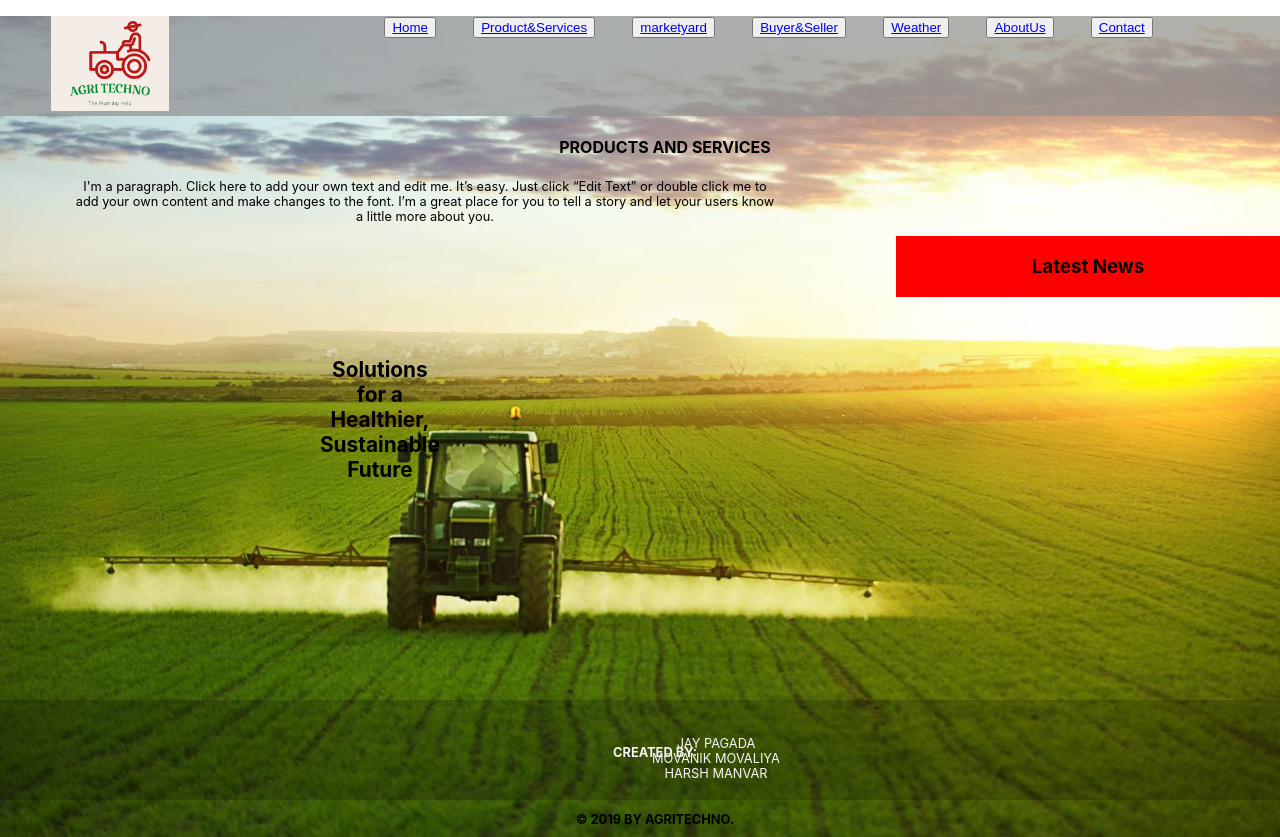
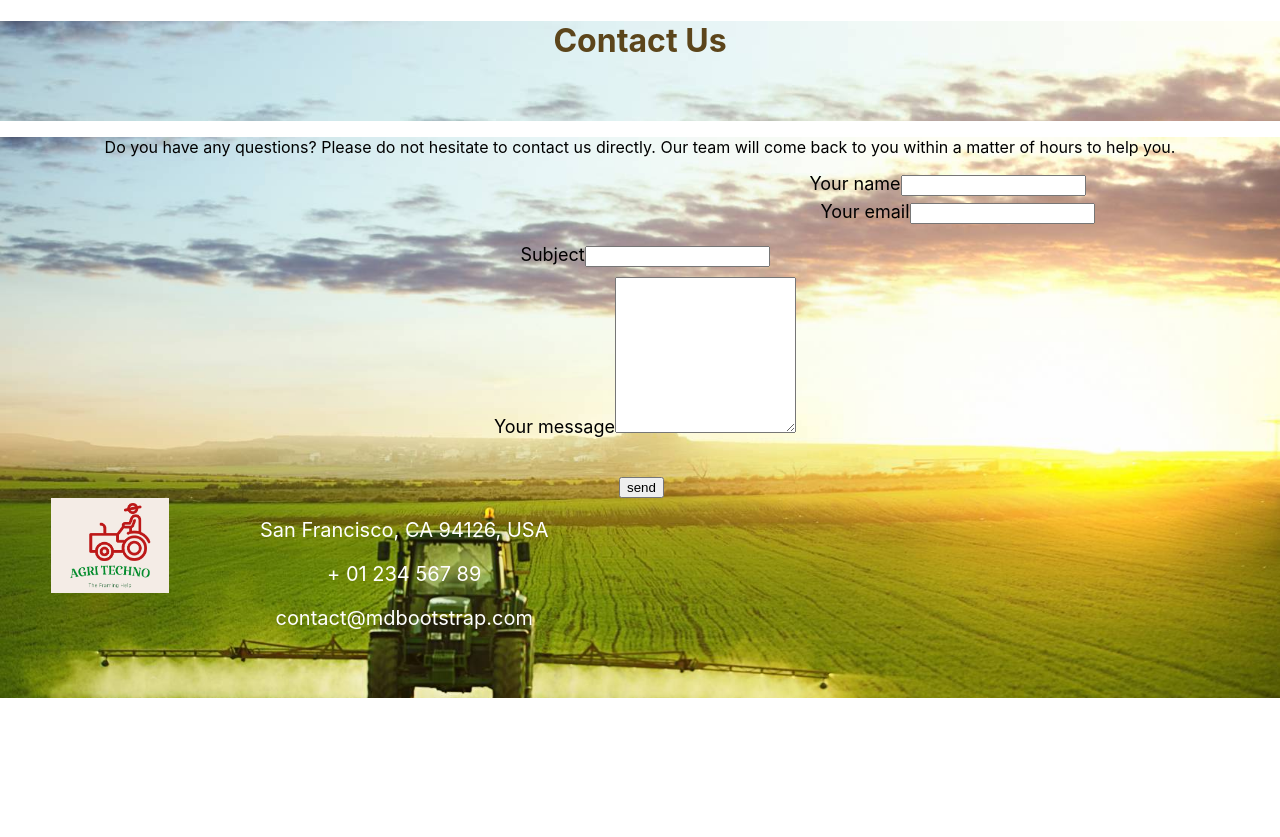
Before and after one commit to JayPagada/agri-techno, a React (Create React App) app: page /contactus in a window 1280 px wide. After the commit the page ends 800 px from the top, so only its background shows below. Built offline with nearby package versions, Linux system fonts and the light colour scheme.

Commit message:
added contact page and about us page

```diff
--- a/src/App.js
+++ b/src/App.js
@@ -2,12 +2,15 @@ import React from 'react';
 import { Route,Switch } from 'react-router-dom';
 import './App.css';
 import Home from './component/Home/Home';
-
+import AboutUs from './component/AboutUs/AboutUs';
+import Contact from './component/Contact/Contact';
 function App() {
   return (
     <div className="App">
     <Switch>
-      <Route path="/" component={Home}/>,
+      <Route path="/" exact component={Home}/>,
+      <Route path="/aboutus" component={AboutUs}/>,
+      <Route path="/contactus" component={Contact}/>,
     </Switch>
     </div>
   );
--- /dev/null
+++ b/src/component/AboutUs/AboutUs.css
@@ -0,0 +1,77 @@
+.container{
+    background-color: white;
+}
+h1{
+    height: 100px;
+    margin-left: 50px;
+    color: rgb(92, 69, 27);
+}
+
+.para{
+    width: 60%;
+    color: rgb(22, 16, 2);
+    margin-left: 20%;
+    text-align: center;
+    align-items: center;
+}
+
+.card1{
+    margin-left: 50px;
+    margin-top: 50px;
+    align-items: center;
+}
+.card1 img{
+    height: 300px;
+    width: 500px;
+}
+.card2{
+    display: flex;
+    flex-direction: row;
+    margin-top: 50px;
+    margin-left: 50px;
+    align-items: center;
+}
+.card2 img{
+    height: 300px;
+    width: 500px;
+}
+.card3{
+    display: flex;
+    flex-direction: row;
+    margin-left: 50px;
+    align-items: center;
+}
+.card3 img{
+    height: 300px;
+    width: 500px;
+}
+.card4{
+    display: flex;
+    flex-direction: row;
+    margin-left: 50px;
+    align-items: center;
+}
+.card4 img{
+    height: 300px;
+    width: 500px;
+}
+
+.twocard1{
+    display: flex;
+    flex-direction: row;
+    margin-left: 80px;
+}
+
+.twocard2{
+    display: flex;
+    flex-direction: row;
+    margin-left: 80px;
+    margin-top: 50px;
+}
+.maincard{
+    color: white;
+}
+
+.maincard Card Meta title{
+    font-size: 20px;
+}
--- a/src/component/AboutUs/AboutUs.jsx
+++ b/src/component/AboutUs/AboutUs.jsx
@@ -0,0 +1,83 @@
+import React from "react";
+import "./AboutUs.css";
+import image1 from "../../assete/agriculture1.jpg";
+import image2 from "../../assete/agriculture2.jpg";
+import image3 from "../../assete/agriculture3.jpg";
+import image4 from "../../assete/agritechno2.jpg";
+import { Card } from "antd";
+
+const { Meta } = Card;
+const AboutUs = () => {
+  return (
+    <div className="container">
+      <h1>About Agri Techno</h1>
+      <div className="para">
+        In the Agri-techno we give the all type of information in the
+        Agri-techno we give crop management,products&all type of Services.
+        Agri-Techno is that type of web-site in this we provide a marketing yard
+        crop prize list and other information we give a selling and buying
+        options and give a equipment,seeds,pesticides,technology,etc..... also
+        we give the weather forecasting in our web-site.
+      </div>
+      <div className="maincard">
+        <div className="twocard1">
+          <div className="card1">
+            <Card
+              hoverable
+              style={{ width: 500, marginLeft: 50 }}
+              cover={<img alt="example" src={image1} />}
+            >
+              <Meta
+                title="Europe Street beat"
+                description="I'm a paragraph. Click here to add your own text and edit me. It’s easy. Just click “Edit Text” or double click me to add your own content and make changes to the font. I’m a great place for you to tell a story and let your users know a little more about you."
+              />
+            </Card>
+          </div>
+
+          <div className="card2">
+            <Card
+              hoverable
+              style={{ width: 500, marginLeft: 50 }}
+              cover={<img alt="example" src={image2} />}
+            >
+              <Meta
+                title="Europe Street beat"
+                description="I'm a paragraph. Click here to add your own text and edit me. It’s easy. Just click “Edit Text” or double click me to add your own content and make changes to the font. I’m a great place for you to tell a story and let your users know a little more about you."
+              />
+            </Card>
+          </div>
+        </div>
+
+        <div className="twocard2">
+          <div className="card3">
+            <Card
+              hoverable
+              style={{ width: 500, marginLeft: 50 }}
+              cover={<img alt="example" src={image3} />}
+            >
+              <Meta
+                title="Europe Street beat"
+                description="I'm a paragraph. Click here to add your own text and edit me. It’s easy. Just click “Edit Text” or double click me to add your own content and make changes to the font. I’m a great place for you to tell a story and let your users know a little more about you."
+              />
+            </Card>
+          </div>
+
+          <div className="card4">
+            <Card
+              hoverable
+              style={{ width: 500, marginLeft: 50 }}
+              cover={<img alt="example" src={image4} />}
+            >
+              <Meta
+                title="Europe Street beat"
+                description="I'm a paragraph. Click here to add your own text and edit me. It’s easy. Just click “Edit Text” or double click me to add your own content and make changes to the font. I’m a great place for you to tell a story and let your users know a little more about you."
+              />
+            </Card>
+          </div>
+        </div>
+      </div>
+    </div>
+  );
+};
+
+export default AboutUs;
--- /dev/null
+++ b/src/component/Contact/Contact.css
@@ -0,0 +1,61 @@
+h1{
+    background-image:url('../../assete/farm.jpg');
+    margin-left: 0%;
+    margin-bottom: 0%;
+}
+section{
+   height: 100%;
+   width: 100%;
+}
+.md-form{
+    margin-top: 5px;
+}
+.row{
+    align-items: center;
+
+}
+.first{
+    /* display:flex;
+    flex-direction: row; */
+    align-items: center;
+    margin-left: 615px;
+    margin-bottom: 20px;
+}
+.email{
+    margin-left: 10px;
+}
+.subject{
+    /* align-items: center; */
+    margin-left: 5px;
+    margin-bottom: 10px;
+}
+.message{
+    align-items: center;
+    margin-left: 10px;
+    margin-bottom: 20px;
+}
+
+button{
+    margin-top: 20px;
+    margin-left: 3px;
+}
+
+label{
+    font-size: large;
+}
+.list-unstyled{
+    list-style: none;
+}
+
+.col-md-3{
+    display: flex;
+    flex-direction: row;
+    color: white;
+    font-size: 20px;
+}
+
+.logo {
+    width: 220px;
+    height: 200px;
+    float: center;
+}
--- a/src/component/Contact/Contact.jsx
+++ b/src/component/Contact/Contact.jsx
@@ -0,0 +1,124 @@
+import React from "react";
+import "./Contact.css";
+import image from "../../assete/logo.png";
+
+const Contact = () => {
+  return (
+    <div classNameName="container">
+      <h1>Contact Us</h1>
+      <section className="mb-4 container card ">
+        <p className="text-center ">
+          Do you have any questions? Please do not hesitate to contact us
+          directly. Our team will come back to you within a matter of hours to
+          help you.
+        </p>
+        <div className="row">
+          <div className="col-md-9 mb-md-0 mb-5">
+            <form id="contact-form">
+              <div className="row">
+                <div className="first">
+                  <div className="col-md-4">
+                    <div className="md-form name">
+                      <label for="name" className="">
+                        Your name
+
+                      </label>
+                      <input
+                        type="text"
+                        id="name"
+                        name="name"
+                        className="form-control"
+                      />
+                    </div>
+                  </div>
+
+                  <div className="col-md-4">
+                    <div className="md-form email">
+                      <label for="email" className="email">
+                        Your email
+
+                      </label>
+                      <input
+                        type="text"
+                        id="email"
+                        name="email"
+                        className="form-control"
+                      />
+                    </div>
+                  </div>
+                </div>
+                <div className="row">
+                  <div className="col-md-8">
+                    <div className="md-form subject">
+                      <label for="subject" className="subject">
+                        Subject
+
+                      </label>
+                      <input
+                        type="text"
+                        id="subject"
+                        name="subject"
+                        className="form-control"
+                      />
+                    </div>
+                  </div>
+
+                  <div className="row">
+                    <div className="col-md-8">
+                      <div className="md-form message">
+                        <label for="message">
+                          Your message
+
+                        </label>
+                        <textarea
+                          type="text"
+                          id="message"
+                          name="message"
+                          rows="10"
+                          columns="5"
+                          className="form-control md-textarea"
+                        ></textarea>
+                      </div>
+                    </div>
+                  </div>
+                </div>
+              </div>
+            </form>
+
+            <div className="col-md-8">
+              <button
+                type="button"
+                className="btn btn-primary btn-lg btn-block"
+              >
+                send
+              </button>
+            </div>
+          </div>
+        </div>
+        <div class="col-md-3 text-center" >
+        <div className="logo">
+          <img src={image} height="95px" />
+        </div>
+        <div>
+            <ul class="list-unstyled mb-0">
+                <li><i class="fas fa-map-marker-alt fa-2x"></i>
+                    <p>San Francisco, CA 94126, USA</p>
+                </li>
+
+                <li><i class="fas fa-phone mt-4 fa-2x"></i>
+                    <p>+ 01 234 567 89</p>
+                </li>
+
+                <li><i class="fas fa-envelope mt-4 fa-2x"></i>
+                    <p>contact@mdbootstrap.com</p>
+                </li>
+            </ul>
+            </div>
+        </div>
+      </section>
+
+    </div>
+  );
+};
+
+export default Contact;
--- a/src/component/Home/Home.jsx
+++ b/src/component/Home/Home.jsx
@@ -1,6 +1,5 @@
 import React from "react";
 import { Button, Layout, Menu } from "antd";
-// import { LogoutOutlined } from '@ant-design/icons';
 import { NavLink } from "react-router-dom";
 import "./Home.css";
 import image from "../../assete/logo.png";
```
